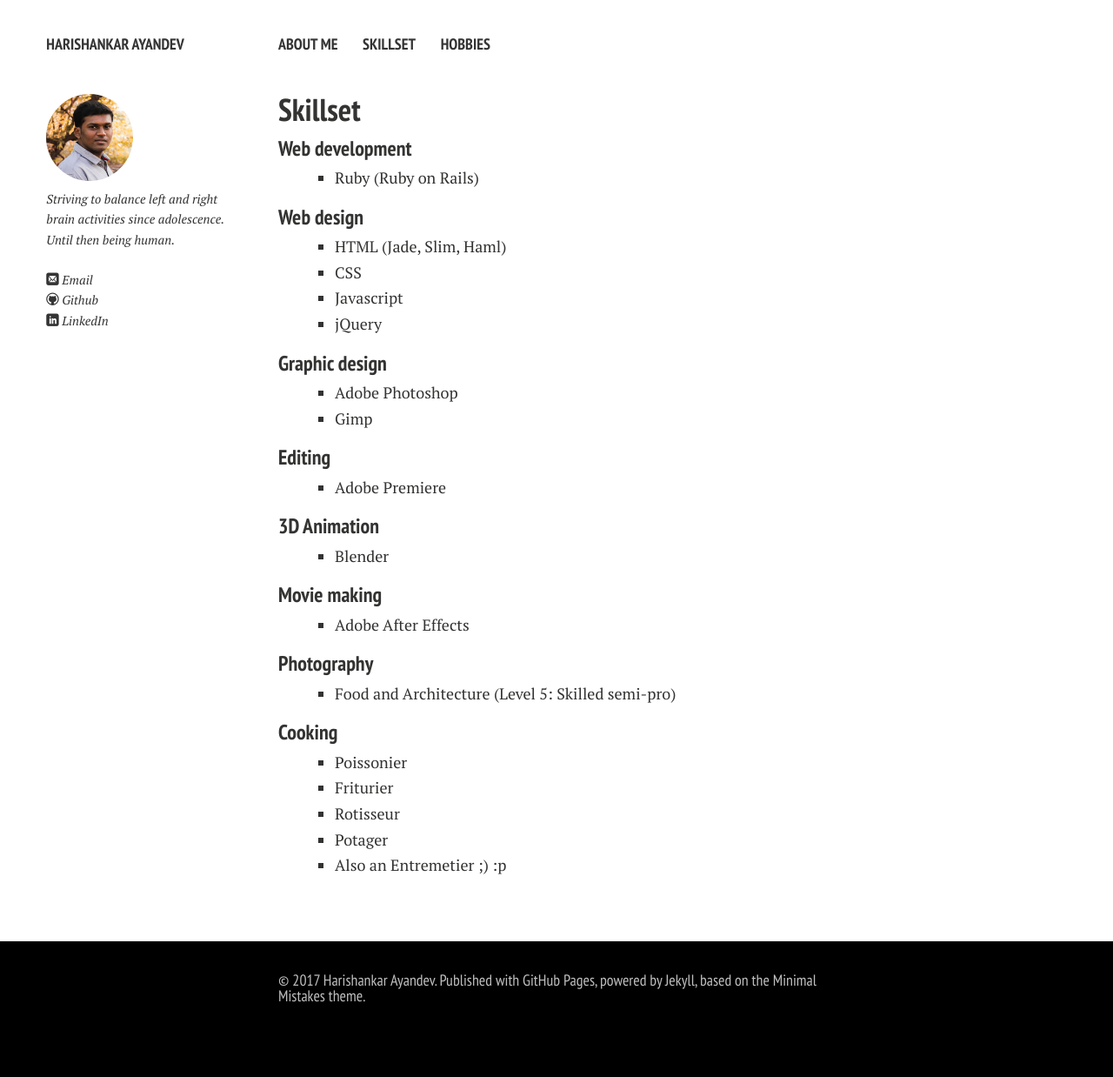
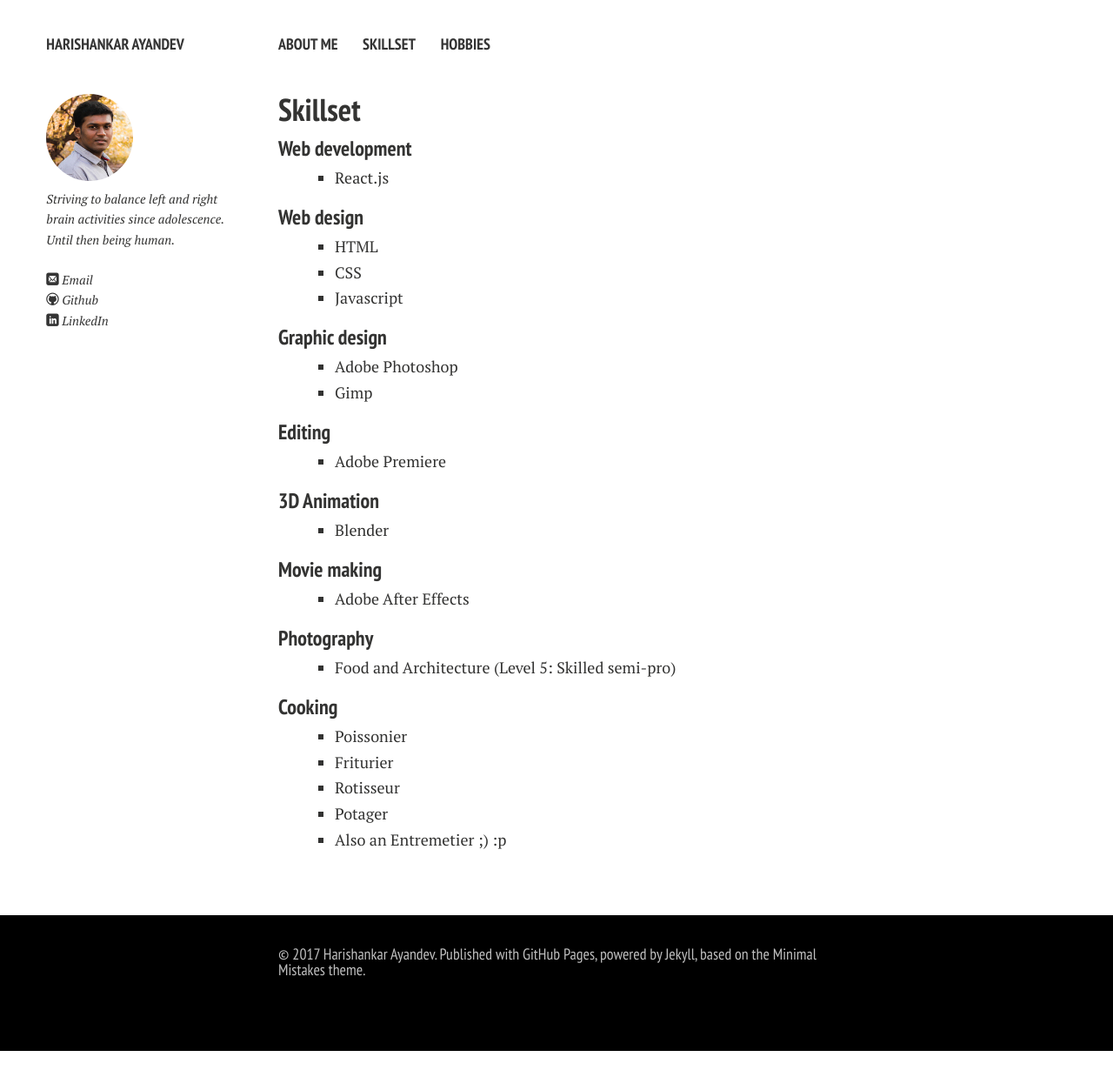
Before and after one commit to harishankards/harishankards.github.io, a Jekyll site: the page built from skillset.md, in a window 1280 px wide. Shown: the whole page at 87% size. Built offline with Jekyll 4.4.1, drawn with Linux system fonts in a browser that asks for light colours; nearby versions of some CDN libraries; Markdown is read by kramdown in place of the engine named in the settings; after the commit the page ends 1208 px from its top, so only the background shows below that.

```diff
--- a/skillset.md
+++ b/skillset.md
@@ -7,13 +7,12 @@ title: Skillset
 ## Skillset
 
 ### Web development
-  - Ruby (Ruby on Rails)
+  - React.js
 
 ### Web design
-  - HTML (Jade, Slim, Haml)
+  - HTML
   - CSS
   - Javascript
-  - jQuery
 
 ### Graphic design
   - Adobe Photoshop
```
Also changed, not shown: index.md (+3 -3 lines), 7 other files.
